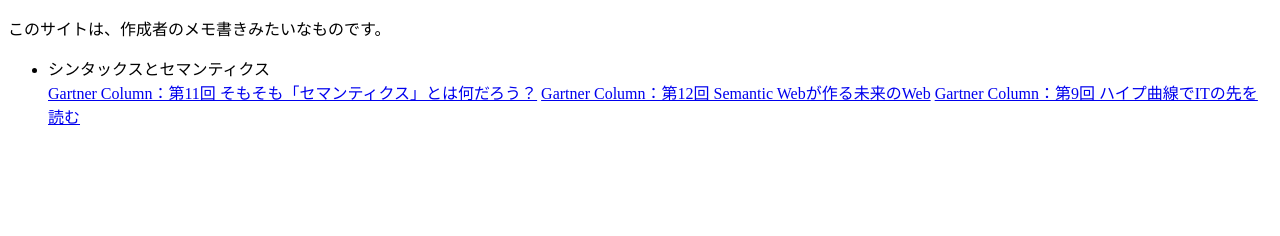
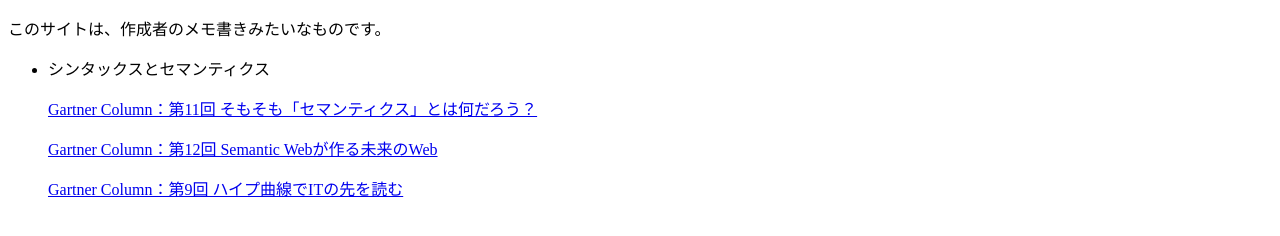
Before and after one commit to ymtklab/Knowledge, a plain HTML site: page index.html in a window 1280 px wide. Drawn offline with Linux system fonts and the light colour scheme.

Commit message:
fix README

```diff
--- a/index.html
+++ b/index.html
@@ -11,9 +11,9 @@
 
   <ul>
     <li>シンタックスとセマンティクス</li>
-    <a href="https://www.itmedia.co.jp/enterprise/0108/20/01082088.html">Gartner Column：第11回 そもそも「セマンティクス」とは何だろう？</a>
-    <a href="https://www.itmedia.co.jp/enterprise/0108/28/01082808.html">Gartner Column：第12回 Semantic Webが作る未来のWeb</a>
-    <a href="https://www.itmedia.co.jp/enterprise/0107/30/01073006.html">Gartner Column：第9回 ハイプ曲線でITの先を読む</a>
+    <p><a href="https://www.itmedia.co.jp/enterprise/0108/20/01082088.html">Gartner Column：第11回 そもそも「セマンティクス」とは何だろう？</a></p>
+    <p><a href="https://www.itmedia.co.jp/enterprise/0108/28/01082808.html">Gartner Column：第12回 Semantic Webが作る未来のWeb</a></p>
+    <p><a href="https://www.itmedia.co.jp/enterprise/0107/30/01073006.html">Gartner Column：第9回 ハイプ曲線でITの先を読む</a></p>
     <p></p>
   </ul>
 </body>
```
Also changed, not shown: 1 other file.
